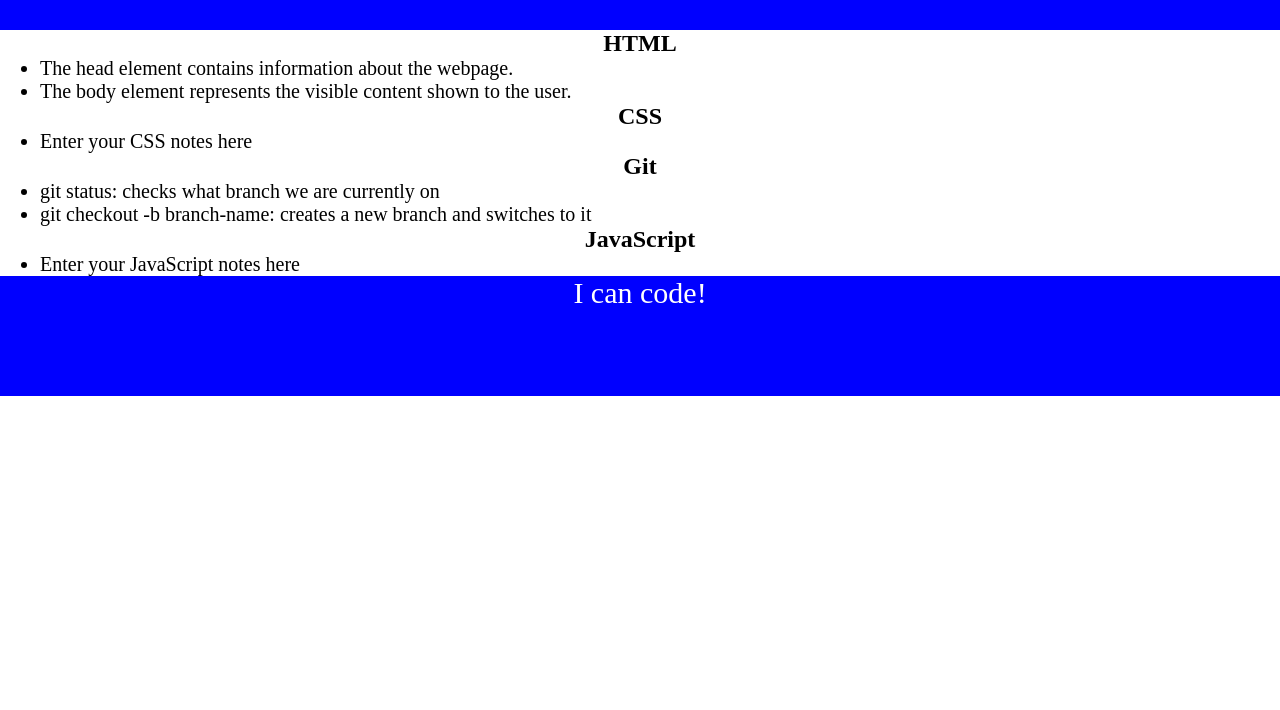
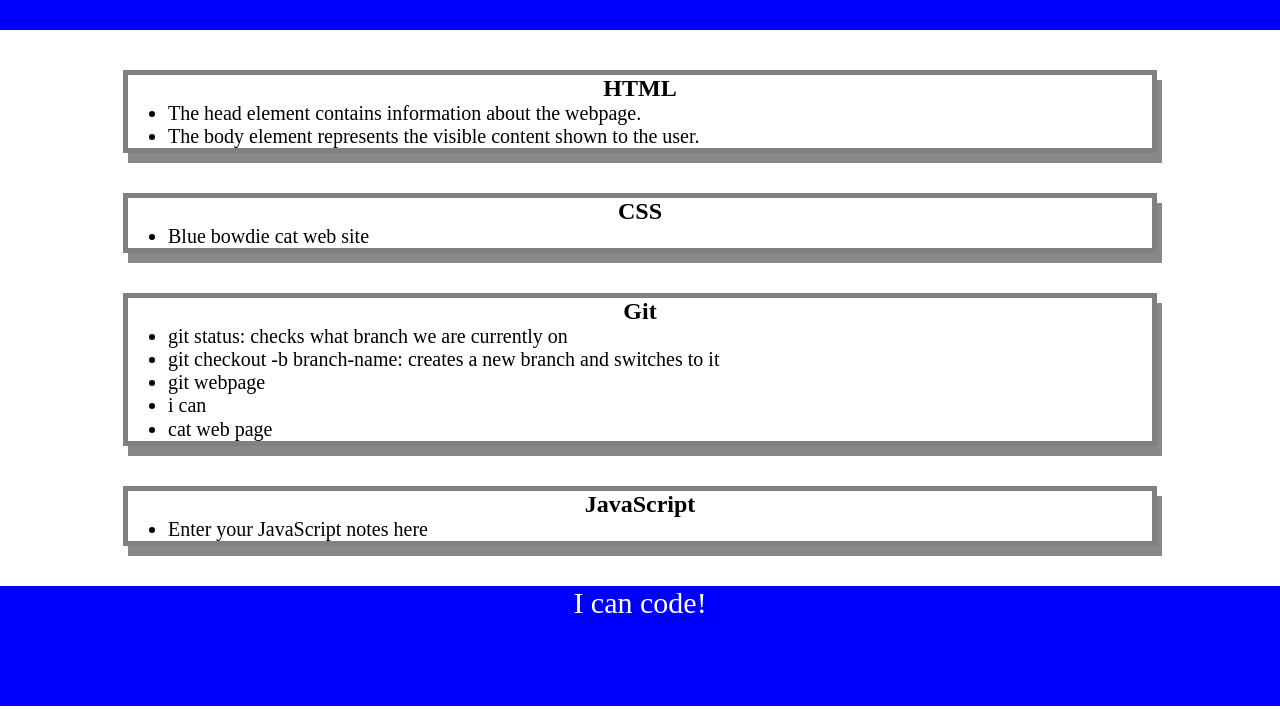
Before and after one commit to Goldie369/prework-study-guide, a plain HTML site: page Feature/assets/index.html in a window 1280 px wide. Shown: the part 90-800 px from the top of the page. Drawn offline with Linux system fonts and the light colour scheme.

Commit message:
added CSS to project

```diff
--- a/Feature/assets/CSS/style.css
+++ b/Feature/assets/CSS/style.css
@@ -33,3 +33,9 @@
     text-align: center;
     font-size: 30px;
    }
+   .card {
+    width: 80%;
+    margin: 40px auto;
+    border: 5px solid gray;
+    box-shadow: 5px 10px #888888;
+  }
--- a/Feature/assets/index.html
+++ b/Feature/assets/index.html
@@ -15,19 +15,7 @@
     </header>
 
     <main>
-        <section class="card" id="html-section">
 
-        </section>
-
-        <section class="card" id="css-section">
-
-        </section>
-
-        <section class="card" id="git-section">
-
-        </section>
-
-        <section class="card" id="javascript-section">
 
         </section>
       <section class="card" id="html-section">
@@ -41,7 +29,7 @@
       <section class="card" id="css-section">
         <h2>CSS</h2>
         <ul>
-          <li>Enter your CSS notes here</li>
+          <li>Blue bowdie cat web site</li>
         </ul>
       </section>
 
@@ -50,6 +38,9 @@
         <ul>
           <li>git status: checks what branch we are currently on</li>
           <li>git checkout -b branch-name: creates a new branch and switches to it</li>
+          <li>git webpage</li>
+          <li>i can <code></code></li>
+          <li>cat web page</li>
         </ul>
       </section>
 
```
Also changed, not shown: Cat/assets/index.html (renamed from Feature/index.html, +1 -16 lines), Cat/assets/CSS/style.css (added), Cat/assets/Image/bowtie-cat.png (added).
